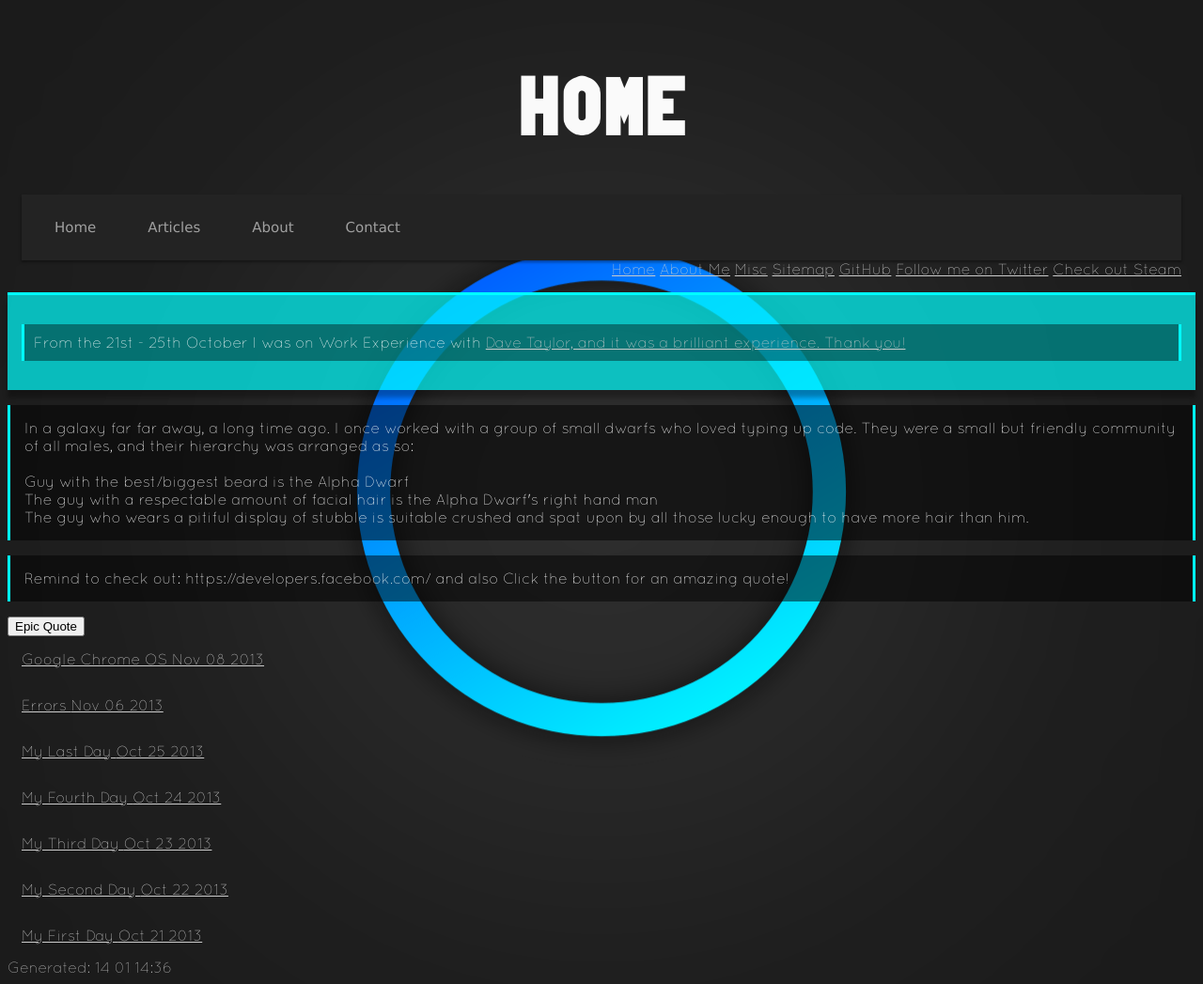
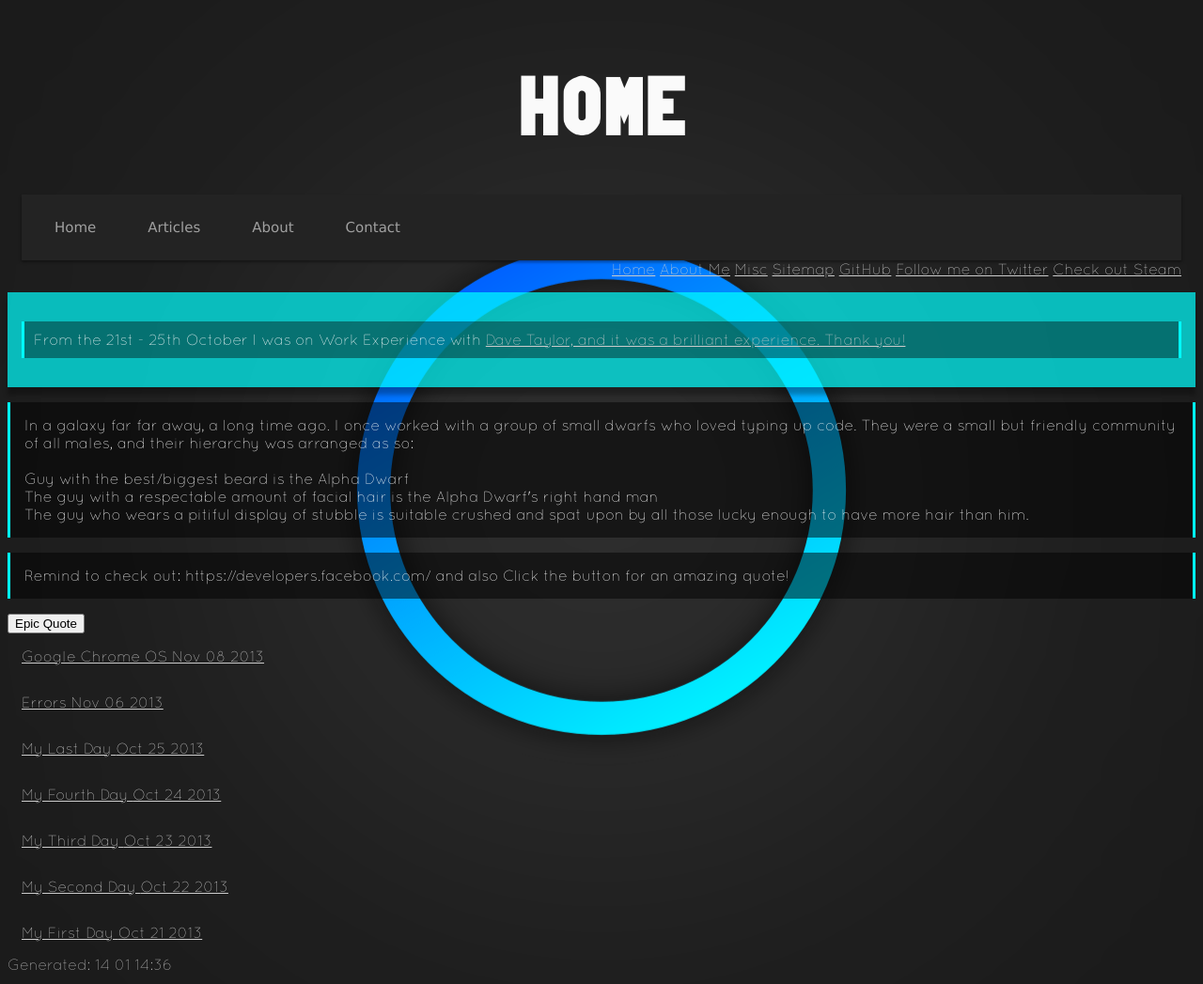
Before and after one commit to boffnoff/boffnoff.github.com, a Jekyll site: the page built from index.html, in a window 1280 px wide. Shown: the whole page at 94% size. Built offline with Jekyll 4.4.1, drawn with Linux system fonts in a browser that asks for light colours.

Commit message:
removed line under main links

```diff
--- a/index.css
+++ b/index.css
@@ -38,7 +38,9 @@ body {
 
 .main_header {
   padding: 15px;
-  border-bottom: solid 3px #00FFFF;
+/*  border-bottom: solid 3px #00FFFF;
+
+*/
 }
 
 
```
Also changed, not shown: _layouts/master.html (line endings or trailing spaces).
